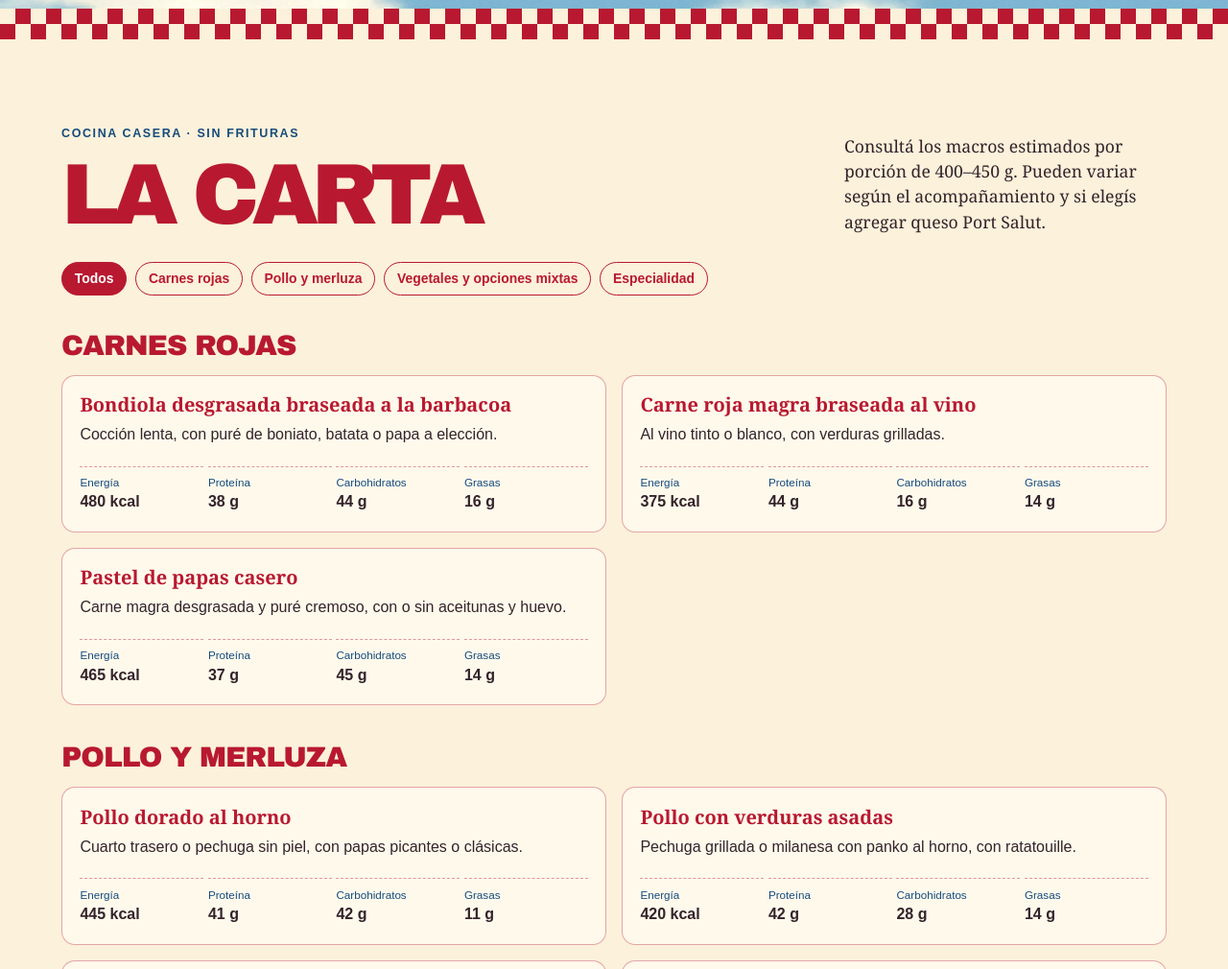
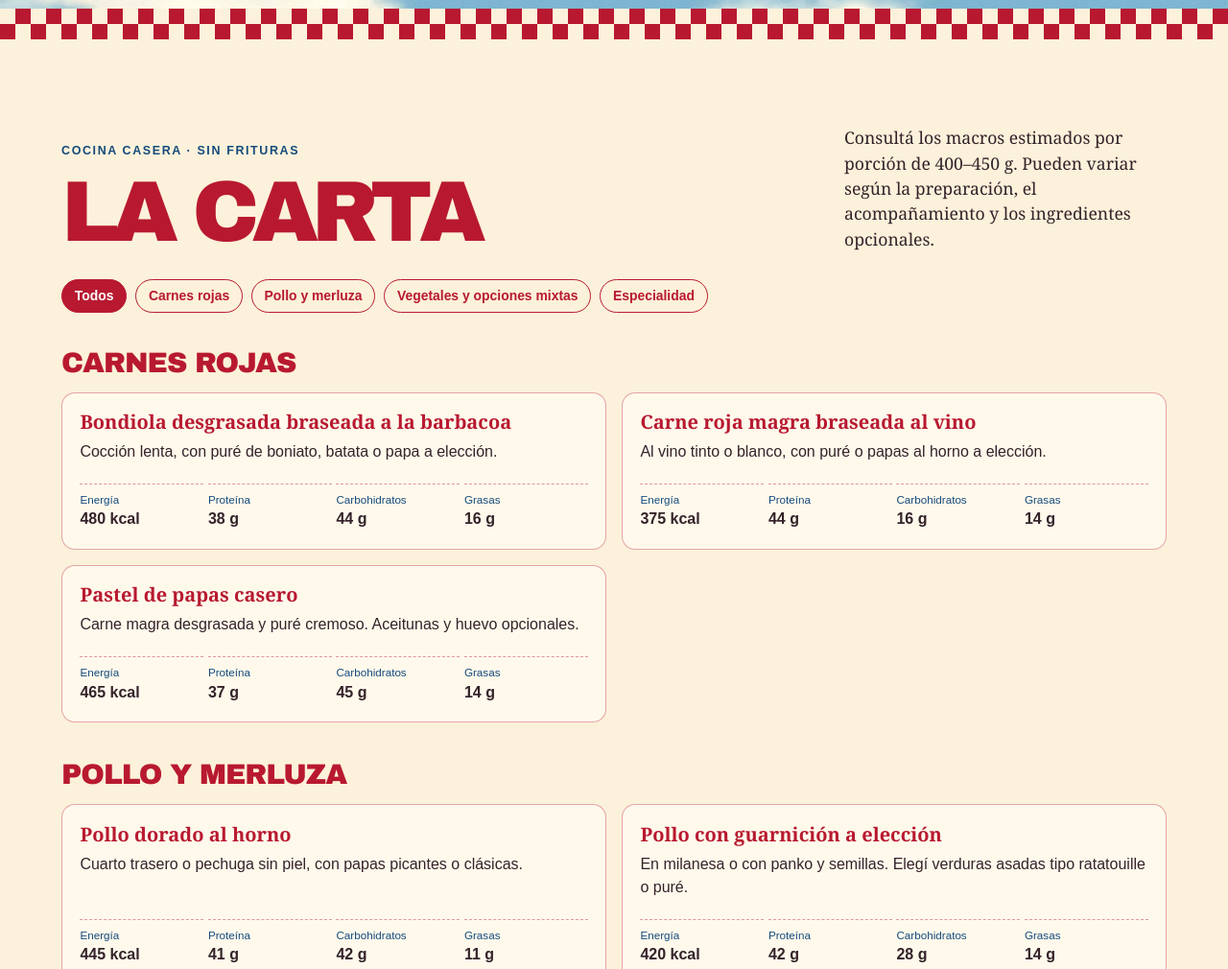
Before and after one commit to FlorStein/balancebox, a plain HTML site: page index.html in a window 1280 px wide. Shown: the part 640-1650 px from the top of the page at 96% size. Drawn offline with Linux system fonts and the light colour scheme.

Commit message:
Add beef, pie, chicken and dumpling choices

```diff
--- a/index.html
+++ b/index.html
@@ -6,7 +6,7 @@
 <meta name="description" content="Almuerzos y cenas caseras con macros por porción. Explorá la carta de BalanceBox y sus combos a elección.">
 <title>BalanceBox — Carta y macros</title>
 <link rel="stylesheet" href="style.css?v=opciones">
-<script src="menu.js?v=opciones" defer></script>
+<script src="menu.js?v=carta-2" defer></script>
 </head>
 <body>
 <a class="skip" href="#carta">Ir a la carta</a>
@@ -36,7 +36,7 @@
 </section>
 <div class="checker" aria-hidden="true"></div>
 <section class="section" id="carta">
-<div class="section-head"><div><p class="eyebrow">Cocina casera · Sin frituras</p><h2>LA CARTA</h2></div><p>Consultá los macros estimados por porción de 400–450 g. Pueden variar según el acompañamiento y si elegís agregar queso Port Salut.</p></div>
+<div class="section-head"><div><p class="eyebrow">Cocina casera · Sin frituras</p><h2>LA CARTA</h2></div><p>Consultá los macros estimados por porción de 400–450 g. Pueden variar según la preparación, el acompañamiento y los ingredientes opcionales.</p></div>
 <div class="filters" role="group" aria-label="Filtrar platos" hidden></div>
 <p class="sr" id="menu-status" role="status"></p>
 <div id="platos" class="dishes"></div>
--- a/menu.js
+++ b/menu.js
@@ -2,14 +2,14 @@ const groups = ["Carnes rojas", "Pollo y merluza", "Vegetales y opciones mixtas"
 
 const dishes = [
   [0, "Bondiola desgrasada braseada a la barbacoa", "Cocción lenta, con puré de boniato, batata o papa a elección.", 480, 38, 44, 16],
-  [0, "Carne roja magra braseada al vino", "Al vino tinto o blanco, con verduras grilladas.", 375, 44, 16, 14],
-  [0, "Pastel de papas casero", "Carne magra desgrasada y puré cremoso, con o sin aceitunas y huevo.", 465, 37, 45, 14],
+  [0, "Carne roja magra braseada al vino", "Al vino tinto o blanco, con puré o papas al horno a elección.", 375, 44, 16, 14],
+  [0, "Pastel de papas casero", "Carne magra desgrasada y puré cremoso. Aceitunas y huevo opcionales.", 465, 37, 45, 14],
   [1, "Pollo dorado al horno", "Cuarto trasero o pechuga sin piel, con papas picantes o clásicas.", 445, 41, 42, 11],
-  [1, "Pollo con verduras asadas", "Pechuga grillada o milanesa con panko al horno, con ratatouille.", 420, 42, 28, 14],
+  [1, "Pollo con guarnición a elección", "En milanesa o con panko y semillas. Elegí verduras asadas tipo ratatouille o puré.", 420, 42, 28, 14],
   [1, "Tarta de pollo al puerro", "Porción individual con masa fina y pechuga, con queso Port Salut opcional.", 445, 34, 38, 17],
   [1, "Filet de merluza", "Empanizado al horno o escalope, con puré o papa al horno.", 450, 34, 46, 13],
   [2, "Lasagna de zucchinis o berenjenas", "Capas grilladas con tomate y queso Port Salut opcional. Con carne picada magra desgrasada o vegetariana.", 415, 40, 22, 17, "Los macros corresponden a la versión de referencia de la carta."],
-  [2, "Dumplings artesanales", "Rellenos de carne magra, pollo o vegetales, al verdeo o a la barbacoa.", 425, 31, 48, 11, "Los macros pueden variar según el relleno."],
+  [2, "Dumplings artesanales", "Rellenos de carne magra o pollo, al verdeo o a la barbacoa.", 425, 31, 48, 11, "Los macros pueden variar según el relleno."],
   [2, "Sopa crema de calabaza", "Con cebollas caramelizadas y cubos de pollo crocantes al panko opcionales.", 410, 30, 46, 10, "Macros con pollo. Sin pollo: 240 kcal y 5 g de proteína."],
   [2, "Sopa crema de papa y espinacas", "Podés agregar queso Port Salut fundido y cubos de pollo crocantes al panko.", 455, 38, 44, 12, "Macros con pollo. Sin pollo: 285 kcal y 13 g de proteína."],
   [2, "Berenjenas caramelizadas a la napolitana", "Con salsa de tomate natural y puré. Queso Port Salut opcional.", 395, 18, 48, 13],
@@ -83,12 +83,20 @@ orderForm.querySelector("#delivery-price").textContent = formatPrice(cabaDeliver
 
 const sidesByDish = new Map([
   ["Bondiola desgrasada braseada a la barbacoa", ["Puré de boniato", "Puré de batata", "Puré de papa"]],
+  ["Carne roja magra braseada al vino", ["Puré", "Papas al horno"]],
   ["Pollo dorado al horno", ["Papas picantes", "Papas clásicas"]],
+  ["Pollo con guarnición a elección", ["Verduras asadas tipo ratatouille", "Puré"]],
   ["Filet de merluza", ["Puré", "Papa al horno"]],
   ["Salmón a la plancha sin piel", ["Puré", "Papas", "Verduras asadas de temporada"]]
 ]);
 
+const variantsByDish = new Map([
+  ["Pollo con guarnición a elección", ["Preparación", ["Milanesa", "Panko y semillas"]]],
+  ["Dumplings artesanales", ["Relleno", ["Carne", "Pollo"]]]
+]);
+
 const extrasByDish = new Map([
+  ["Pastel de papas casero", ["aceitunas", "huevo"]],
   ["Tarta de pollo al puerro", ["queso Port Salut"]],
   ["Lasagna de zucchinis o berenjenas", ["queso Port Salut"]],
   ["Sopa crema de calabaza", ["pollo al panko"]],
@@ -111,33 +119,38 @@ const dishOptions = dishes.map(([category, name], index) => {
   orderDishes.append(container);
 
   const sides = sidesByDish.get(name);
+  const variant = variantsByDish.get(name);
+  const choices = [];
+  if (variant) choices.push(variant);
+  if (sides) choices.push(["Acompañamiento", sides]);
   const extras = extrasByDish.get(name) ?? [];
-  const sideName = `side-${index}`;
   const options = document.createElement("fieldset");
   options.className = "order-options";
   const optionsLegend = document.createElement("legend");
   optionsLegend.textContent = "Personalizá tu plato";
   optionsLegend.setAttribute("aria-label", `Opciones para ${name}`);
   options.append(optionsLegend);
-  if (sides) {
-    const sideFieldset = document.createElement("fieldset");
-    sideFieldset.className = "order-sides";
+  const choiceGroups = choices.map(([title, values], groupIndex) => {
+    const fieldset = document.createElement("fieldset");
+    fieldset.className = "order-sides";
+    const fieldName = `choice-${index}-${groupIndex}`;
     const legend = document.createElement("legend");
-    legend.textContent = "Elegí un acompañamiento";
-    legend.setAttribute("aria-label", `Acompañamiento para ${name}`);
-    sideFieldset.append(legend);
-    for (const side of sides) {
-      const sideLabel = document.createElement("label");
+    legend.textContent = title;
+    legend.setAttribute("aria-label", `${title} para ${name}`);
+    fieldset.append(legend);
+    for (const value of values) {
+      const choiceLabel = document.createElement("label");
       const radio = document.createElement("input");
       radio.type = "radio";
-      radio.name = sideName;
-      radio.value = side;
+      radio.name = fieldName;
+      radio.value = value;
       radio.required = true;
-      sideLabel.append(radio, document.createTextNode(side));
-      sideFieldset.append(sideLabel);
+      choiceLabel.append(radio, document.createTextNode(value));
+      fieldset.append(choiceLabel);
     }
-    options.append(sideFieldset);
-  }
+    options.append(fieldset);
+    return {title, fieldName};
+  });
 
   const extraInputs = extras.map(extra => {
     const extraLabel = document.createElement("label");
@@ -149,8 +162,8 @@ const dishOptions = dishes.map(([category, name], index) => {
     options.append(extraLabel);
     return extraInput;
   });
-  if (sides || extras.length) container.append(options);
-  return {input, hasSurcharge, options, sides, sideName, extraInputs};
+  if (choices.length || extras.length) container.append(options);
+  return {input, hasSurcharge, options, choiceGroups, extraInputs};
 });
 
 function selectedDishes() {
@@ -197,10 +210,12 @@ orderForm.addEventListener("submit", event => {
     "",
     `Combo de ${combo} porciones`,
     "Platos elegidos:",
-    ...selection.map(({input, sides, sideName, extraInputs}) => {
-      const side = sides ? orderForm.elements[sideName].value : "";
+    ...selection.map(({input, choiceGroups, extraInputs}) => {
+      const choices = choiceGroups.map(({title, fieldName}) =>
+        ` · ${title.toLowerCase()}: ${orderForm.elements[fieldName].value}`
+      ).join("");
       const extras = extraInputs.map(extra => ` · ${extra.checked ? "con" : "sin"} ${extra.value}`).join("");
-      return `• ${input.value}${side ? ` (acompañamiento: ${side})` : ""}${extras}`;
+      return `• ${input.value}${choices}${extras}`;
     }),
     "",
     shipping ? `Entrega: envío a CABA (${formatPrice(shipping)})` : "Entrega: retiro",
```
